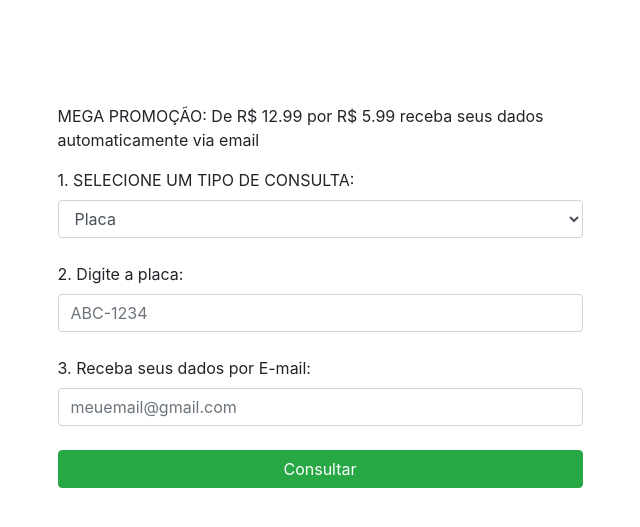
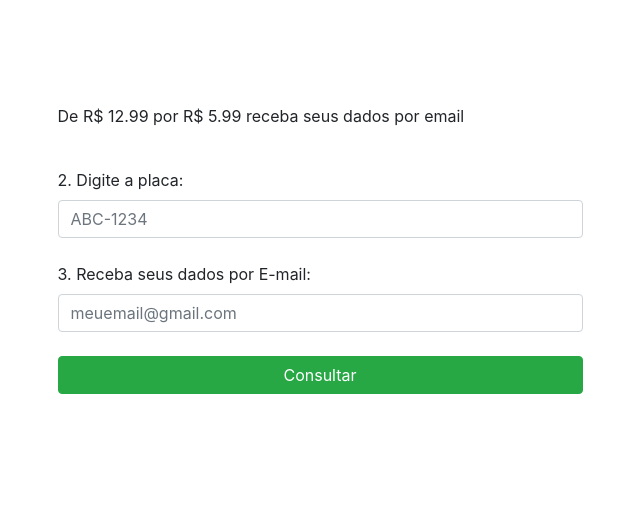
Before and after one commit to whzinn/consultarapida, a Flask app: page / in a window 1280 px wide. Shown: the top 527 px of the page, without its empty margins (320-960 px from the left). Run offline with Flask 2, Linux system fonts and the light colour scheme; some libraries are stand-ins or nearby versions.

Commit message:
Update busca.html

```diff
--- a/templates/busca.html
+++ b/templates/busca.html
@@ -85,16 +85,8 @@ color: white;
   <div class="container d-flex justify-content-center">
     <div class="col-md-6">
         <h1>CONSULTE SUA PLACA SIGA OS PASSOS</h1>
-        <p>MEGA PROMOÇÃO: De R$ 12.99 por R$ 5.99 receba seus dados automaticamente via email</p>
+        <p>De R$ 12.99 por R$ 5.99 receba seus dados por email</p>
       <form action="/aqui" method="POST">
-        <label for="campo-seletor">1. SELECIONE UM TIPO DE CONSULTA:</label>
-        <select class="form-control" id="campo-seletor" name="campo-seletor">
-          <option value="placa">Placa</option>
-          <option value="nome">Nome</option>
-          <option value="cpf">CPF</option>
-
-          <option value="celular">Celular</option>
-        </select>
         <br>
         <label for="campo-texto">2. Digite a placa:</label>
         <input type="text" class="form-control" id="campo-texto" name="campo-texto" placeholder="ABC-1234">
```
